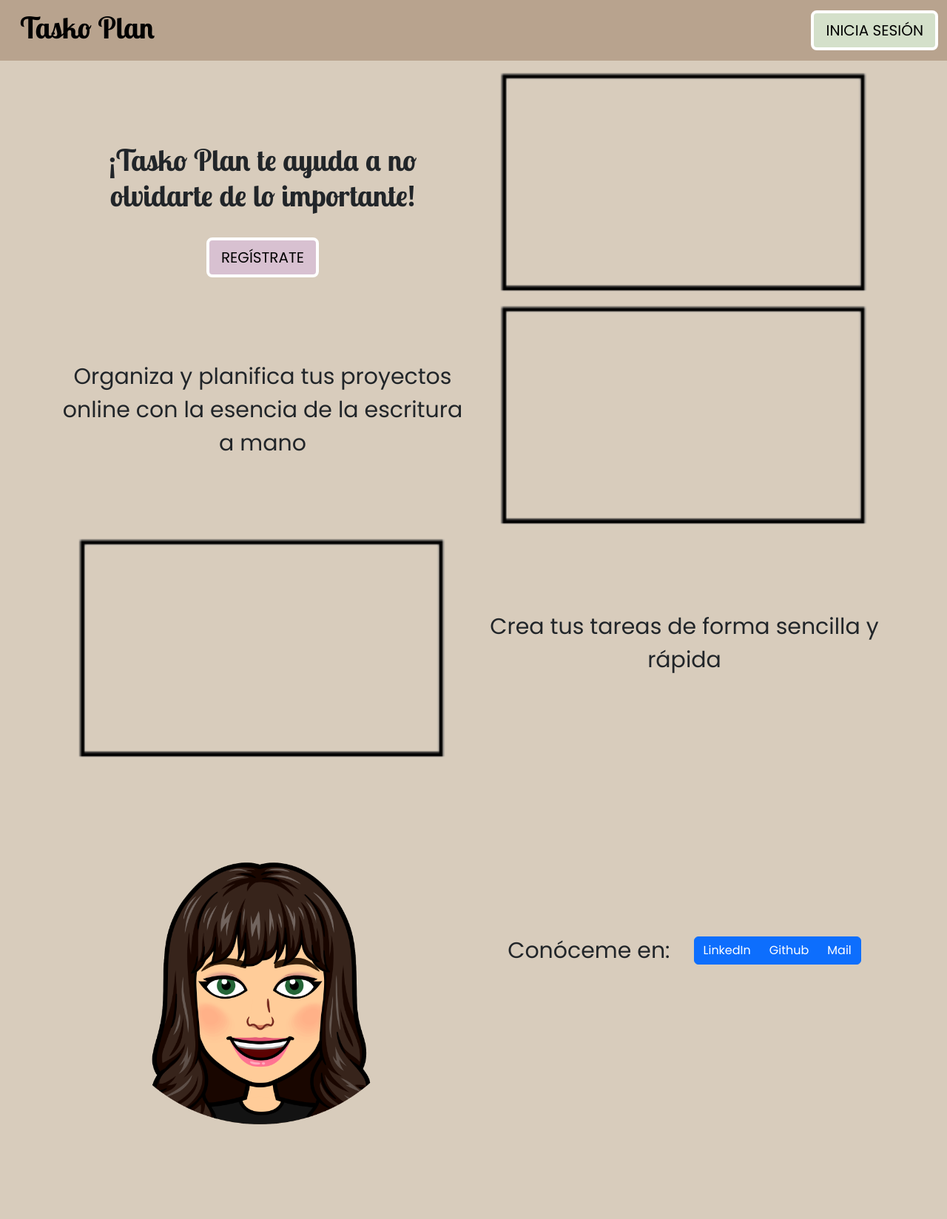
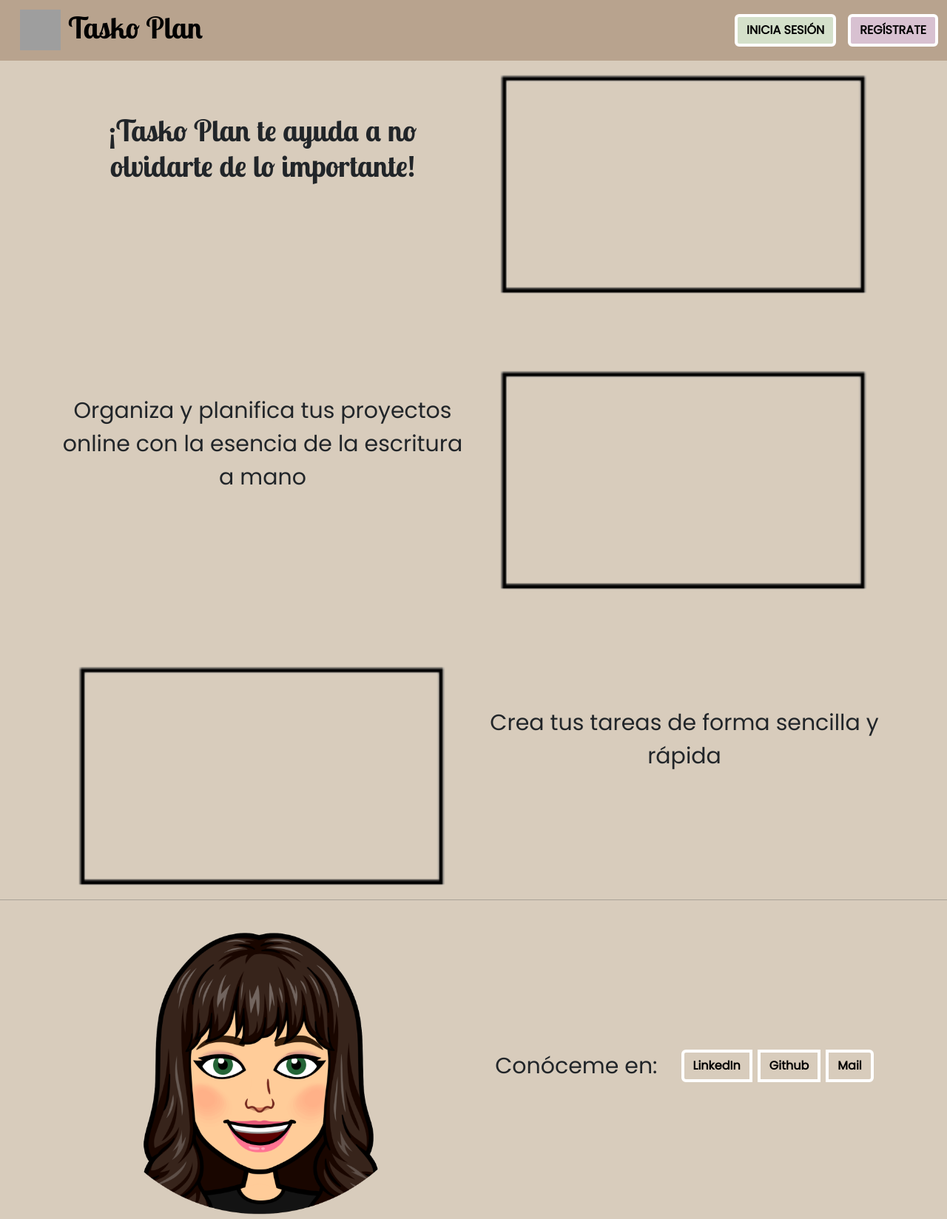
Before and after one commit to CarlaCayero/tasko-plan, a PHP site: page / in a window 1280 px wide. Shown: the whole page at 74% size. Before the commit the page ends 1520 px from the top, so only its background shows below. Run offline with PHP 8.4, Linux system fonts and the light colour scheme; grey boxes are pictures that could not be loaded.

Commit message:
index terminado

```diff
--- a/index.html
+++ b/index.html
@@ -14,8 +14,14 @@
     <header>
         <nav class="navbar bg-body-tertiary">
             <div class="container-fluid">
-              <span class="navbar-brand mb-0 h1"><h1>Tasko Plan</h1></span>
-              <button type="button" class="btn btn-lg" id="btn-inicia-sesion">INICIA SESIÓN</button>
+                <span class="navbar-brand mb-0 h1">
+                    <img src="./media/index/logotipo.png" alt="TaskoPlan" class="img-logo">
+                    <h1>Tasko Plan</h1>
+                </span>
+                <div class="d-grid gap-2 d-md-flex justify-content-md-end">
+                    <a href="" class="btn btn-standard me-md-2" type="button" id="btn-inicia-sesion">INICIA SESIÓN</a>
+                    <a href="" class="btn btn-standard " type="button" id="btn-registro">REGÍSTRATE</a>
+                </div>
             </div>
           </nav>
     </header>
@@ -24,7 +30,6 @@
             <div class="row row-cols-2">
                 <div class="col">
                     <h1 class="centrar-text">¡Tasko Plan te ayuda a no olvidarte de lo importante!</h1>
-                    <button type="button" class="btn btn-lg" id="btn-registro">REGÍSTRATE</button>
                 </div>
                 <div class="col">
                     <img src="./media/index/rectangulo.png" class="img-index" alt="Ejemplo taskas">
@@ -36,7 +41,7 @@
                     <img src="./media/index/rectangulo.png" class="img-index" alt="Ejemplo taskas">
                 </div>
             </div>
-            </div>
+        </div>
         <div class="container text-center">
             <div class="row row-cols-2">
                 <div class="col">
@@ -47,7 +52,7 @@
                 </div>
             </div>
         </div>
-
+        <hr>
         <div class="container text-center">
             <div class="row row-cols-2">
                 <div class="col">
@@ -56,9 +61,11 @@
                 <div class="col">
                     <h1 class="centrar-text p-large">Conóceme en: &nbsp&nbsp&nbsp
                     <div class="btn-group" role="group" aria-label="Basic example">
-                        <button type="button" class="btn btn-primary">LinkedIn</button>
-                        <button type="button" class="btn btn-primary">Github</button>
-                        <button type="button" class="btn btn-primary">Mail</button>
+                        <a href="https://www.linkedin.com/in/carlacayerohernandez/" target="_blank" type="button" class="btn btn-standard btn-rrss">LinkedIn</a>
+                        &nbsp
+                        <a href="https://github.com/CarlaCayero" target="_blank" type="button" class="btn btn-standard btn-rrss" >Github</a>
+                        &nbsp
+                        <a href="mailto:ccaarlaa@gmail.com" target="_blank" type="button" class="btn btn-standard btn-rrss">Mail</a>
                       </div></h1>
                 </div>
             </div>
--- a/style/style.css
+++ b/style/style.css
@@ -5,17 +5,24 @@ body{
 
 /* ------------------ imagenes index ----------------- */
 .img-index{
-    margin-top: 15px;
+    margin-top: 100px;
     width: 500px;
     height: 300px;
 }
 
 .img-avatar{
     margin-top: 15px;
-    width: 500px;
-    height: 500px;
+    width: 400px;
+    height: 400px;
 }
-/* --------------------- H  y P -------------------------- */
+
+.img-logo{
+    margin-right: 10px;
+    width: 55px;
+    height: 55px;
+}
+
+/* --------------------- H y P -------------------------- */
 h1{
     font-family: 'Lobster Two', cursive;
     font-size: 40px;
@@ -36,29 +43,37 @@ h1{
 /* -------------------  NAVBAR  ----------------------- */
 .navbar{
     background-color: #b8a38e !important;
+    width: 100%;
+    position: fixed;
+    z-index: 100;
 
 }
 .navbar-brand{
     margin-left: 15px;
     font-weight: bold;
+    display: flex;
 }
 
 /* ---------------------   BOTONES  -------------------- */
+.btn-standard{
+    color: #000000;
+    border: 4px solid #ffffff;
+    font-weight: bold;
+}
+
 #btn-inicia-sesion{
     background-color: #d4e0ca;
-    color: #000000;
-    border: 4px solid #ffffff;
 }
 
 #btn-registro{
-    margin-top: -140px;
     background-color: #d8c1d1;
-    color: #000000;
-    border: 4px solid #ffffff;
 }
 
 #btn-inicia-sesion:hover, #btn-registro:hover{
     background-color: #ffffff;
     color: #000000;
-
 }
+.btn-rrss:hover{
+    border: 4px solid #ffffff;
+    background-color: #b8a38e;
+}
```
Also changed, not shown: html/registro.php (added), media/index/carlaCayero.png, 1 other file.
